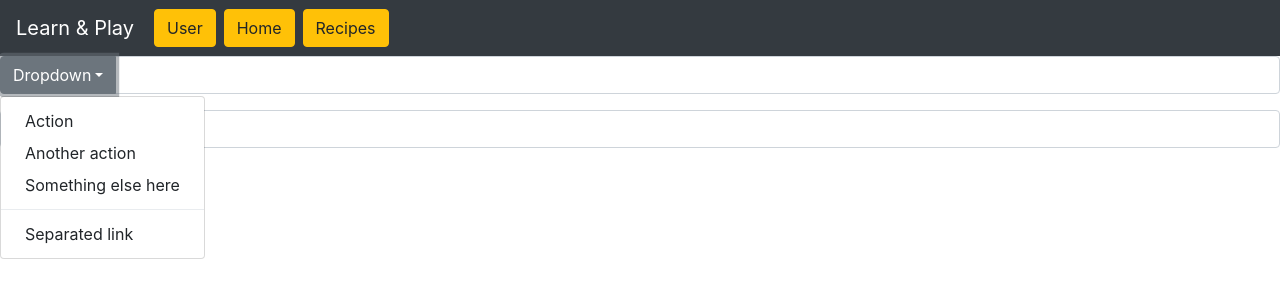
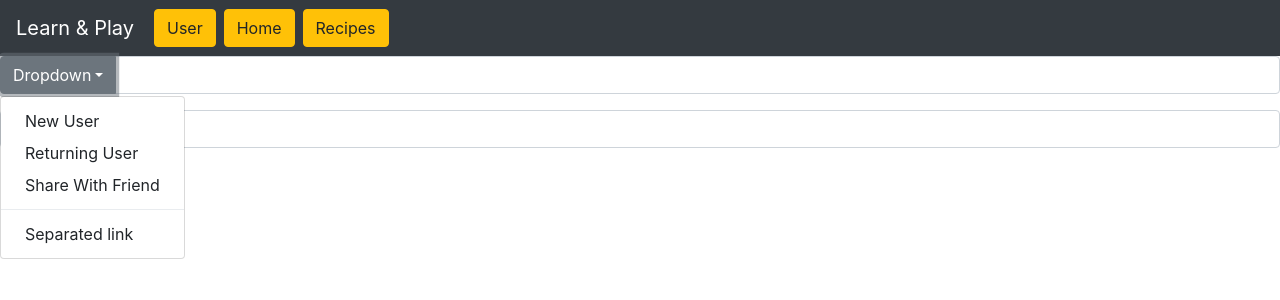
Before and after one commit to HHJC/Final-ProjectV1, a React (Create React App) app: page /User in a window 1280 px wide. Both pictures are taken after a click on the button "Dropdown". Shown: the top 300 px of the page. Built offline with nearby package versions, Linux system fonts and the light colour scheme.

Commit message:
More Views and Routing

```diff
--- a/src/client/components/User.jsx
+++ b/src/client/components/User.jsx
@@ -21,9 +21,9 @@ const User = () => {
           title="Dropdown"
           id="input-group-dropdown-1"
         >
-          <Dropdown.Item href="#">Action</Dropdown.Item>
-          <Dropdown.Item href="#">Another action</Dropdown.Item>
-          <Dropdown.Item href="#">Something else here</Dropdown.Item>
+          <Dropdown.Item href="#">New User</Dropdown.Item>
+          <Dropdown.Item href="#">Returning User</Dropdown.Item>
+          <Dropdown.Item href="#">Share With Friend</Dropdown.Item>
           <Dropdown.Divider />
           <Dropdown.Item href="#">Separated link</Dropdown.Item>
         </DropdownButton>
```
